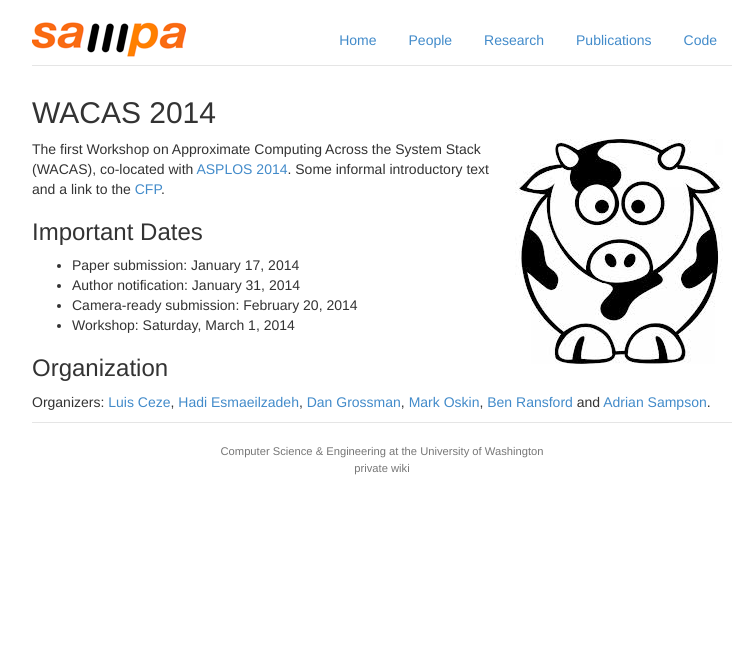
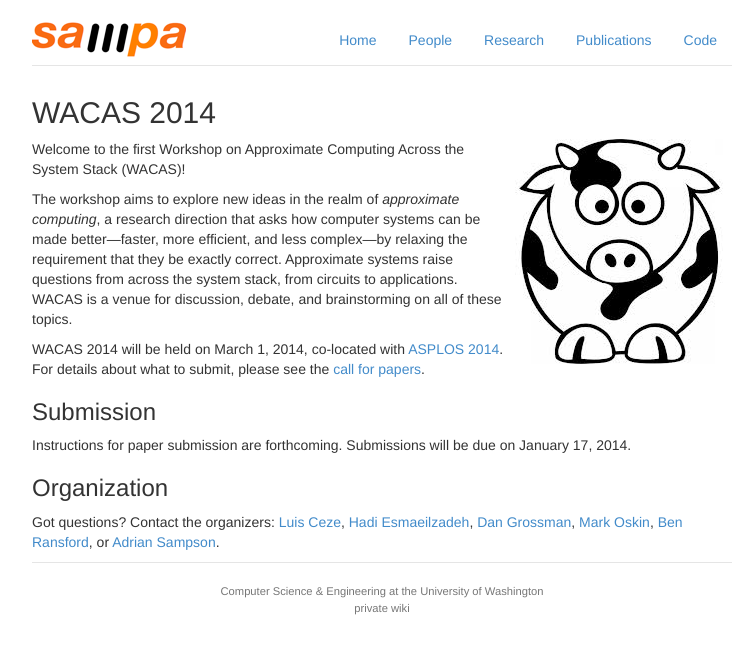
Before and after one commit to uwsampa/sampa-public, a Jekyll site: the page built from wacas14/index.md, in a window 1280 px wide. Shown: the top 654 px of the page, without its empty margins (258-1010 px from the left). Built offline with Jekyll 4.4.1, drawn with Linux system fonts in a browser that asks for light colours; Markdown is read by kramdown in place of the engine named in the settings.

Commit message:
slightly more friendly WACAS front page

```diff
--- a/wacas14/index.md
+++ b/wacas14/index.md
@@ -5,22 +5,34 @@ title: WACAS 2014
 
 <img src="{{ site.base }}/img/wacas.jpg" width="225" height="225" alt="WACAS 2014" style="float: right" />
 
-The first Workshop on Approximate Computing Across the System Stack (WACAS),
-co-located with [ASPLOS 2014][asplos]. Some informal introductory text and a link to the [CFP][].
+Welcome to the first Workshop on Approximate Computing Across the System Stack
+(WACAS)!
+
+The workshop aims to explore new ideas in the realm of *approximate computing*,
+a research direction that asks how computer systems can be made
+better---faster, more efficient, and less complex---by relaxing the requirement
+that they be exactly correct. Approximate systems raise questions from across
+the system stack, from circuits to applications. WACAS is a venue for
+discussion, debate, and brainstorming on all of these topics.
+
+WACAS 2014 will be held on March 1, 2014, co-located with [ASPLOS
+2014][asplos]. For details about what to submit, please see the [call for
+papers][cfp].
 
 [asplos]: http://www.cs.utah.edu/asplos14/
 [cfp]: cfp.html
 
-### Important Dates
 
-- Paper submission: January 17, 2014
-- Author notification: January 31, 2014
-- Camera-ready submission: February 20, 2014
-- Workshop: Saturday, March 1, 2014
+### Submission
+
+Instructions for paper submission are forthcoming. Submissions will be due on
+January 17, 2014.
+
 
 ### Organization
 
-Organizers: [Luis Ceze][], [Hadi Esmaeilzadeh][], [Dan Grossman][], [Mark Oskin][], [Ben Ransford][] and [Adrian Sampson][].
+Got questions? Contact the organizers:
+[Luis Ceze][], [Hadi Esmaeilzadeh][], [Dan Grossman][], [Mark Oskin][], [Ben Ransford][], or [Adrian Sampson][].
 
 [Adrian Sampson]: http://homes.cs.washington.edu/~asampson/
 [Ben Ransford]: http://homes.cs.washington.edu/~ransford/
```
Also changed, not shown: wacas14/cfp.md (+9 -4 lines).
